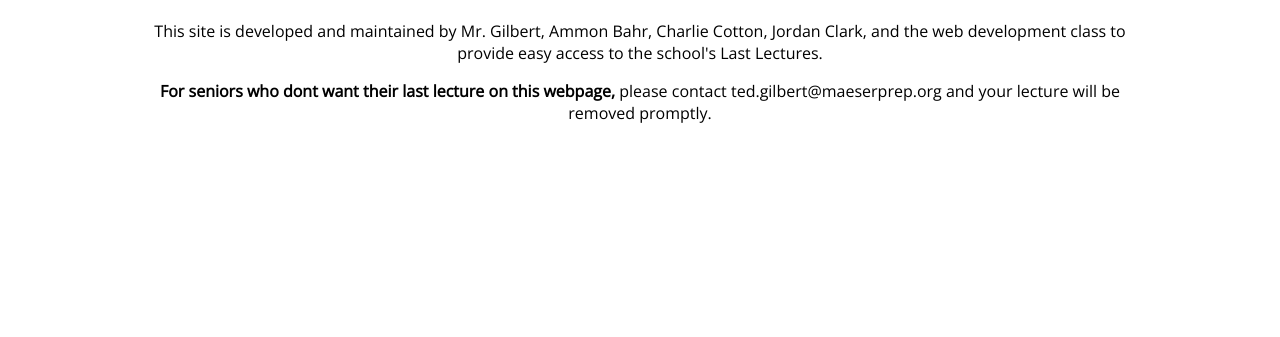
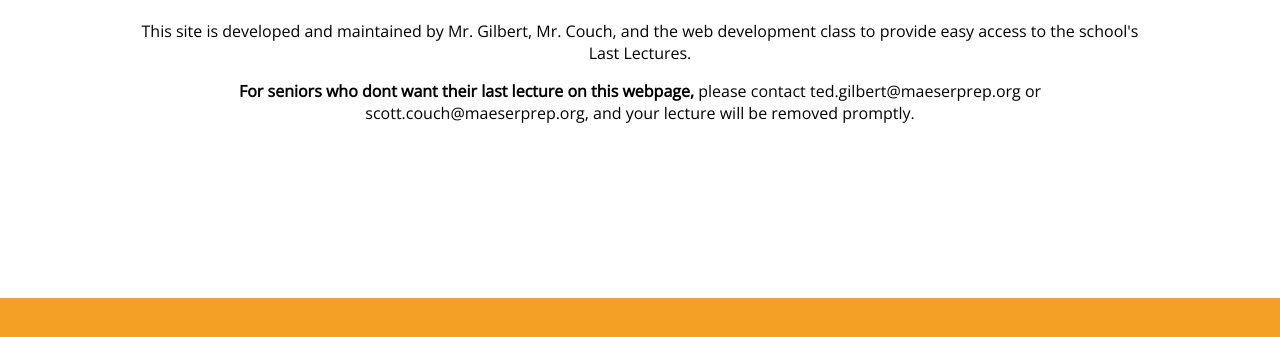
Before and after one commit to TheHackist-webdev2/Maeser-Last-Lectures-Testing, a plain HTML site: page docs/html/about.html in a window 1280 px wide. Shown: the part 503-840 px from the top of the page. Before the commit the page ends 800 px from the top, so only its background shows below. Drawn offline with nearby package versions, Linux system fonts and the light colour scheme.

Commit message:
Commit 2

```diff
--- a/docs/html/about.html
+++ b/docs/html/about.html
@@ -10,8 +10,8 @@
             <ul>
                 <li onclick=""><a href="../index.html"><div class="navMenu">Home</div></a></li>
                 <li onclick=""><a href="./all.html"><div class="navMenu">All Essays</div></a></li>
-                <li><a href="./about.html"><div class="navMenu">About</div></a></li>
-                <li onclick="window.open('https://maeserprep.org')"><a href="https://maeserprep.org/"><div class="navMenu">Back</div></a></li>
+                <li onclick=""><a href="./about.html"><div class="navMenu">About</div></a></li>
+                <li onclick=""><a href="https://maeserprep.org/"><div class="navMenu">Back</div></a></li>
             </ul>
         </div>
         <div id='content'>
@@ -23,11 +23,12 @@
 
 
             <h1>This Site</h1>
-            <p>This site is developed and maintained by Mr. Gilbert, Ammon Bahr, Charlie Cotton, Jordan Clark, and the web development class to provide easy access to the school's Last Lectures. </p>
-            <p><strong>For seniors who dont want their last lecture on this webpage,</strong> please contact ted.gilbert@maeserprep.org and your lecture will be removed promptly.</p>
+            <p>This site is developed and maintained by Mr. Gilbert, Mr. Couch, and the web development class to provide easy access to the school's Last Lectures. </p>
+            <p><strong>For seniors who dont want their last lecture on this webpage,</strong> please contact ted.gilbert@maeserprep.org or scott.couch@maeserprep.org, and your lecture will be removed promptly.</p>
             <!-- ALL CONTRIBUTORS TO THE WEBSITE ARE PUT HERE, ALONG WITH CLASS, SOCIAL LINKS, AND ANY OTHER SHORT INFO -->
         </div>
 
-        <div></div>
+        <div id='spacer'></div>
+        <div id='footer'></div>
     </body>
 </html>
```
